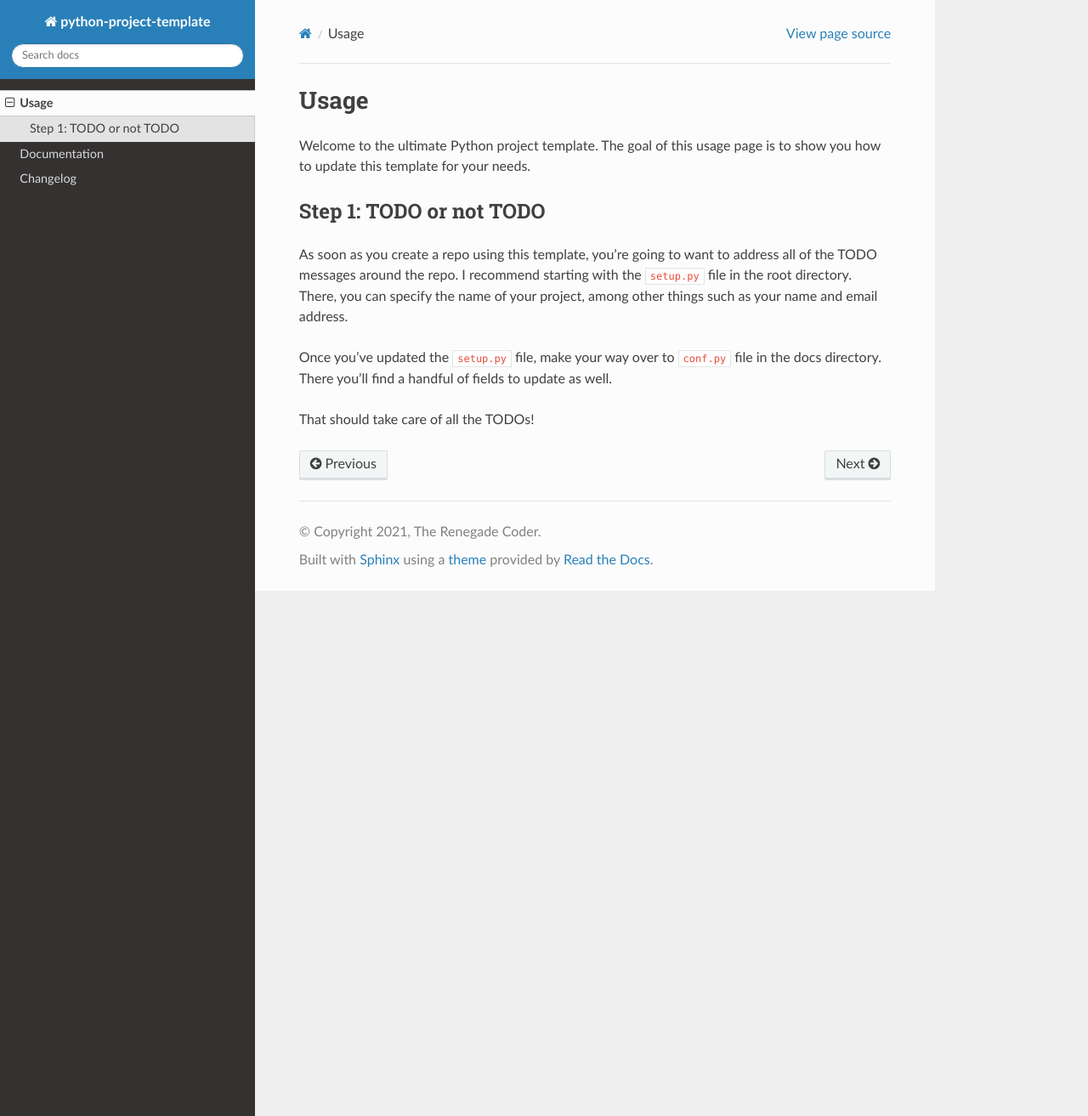
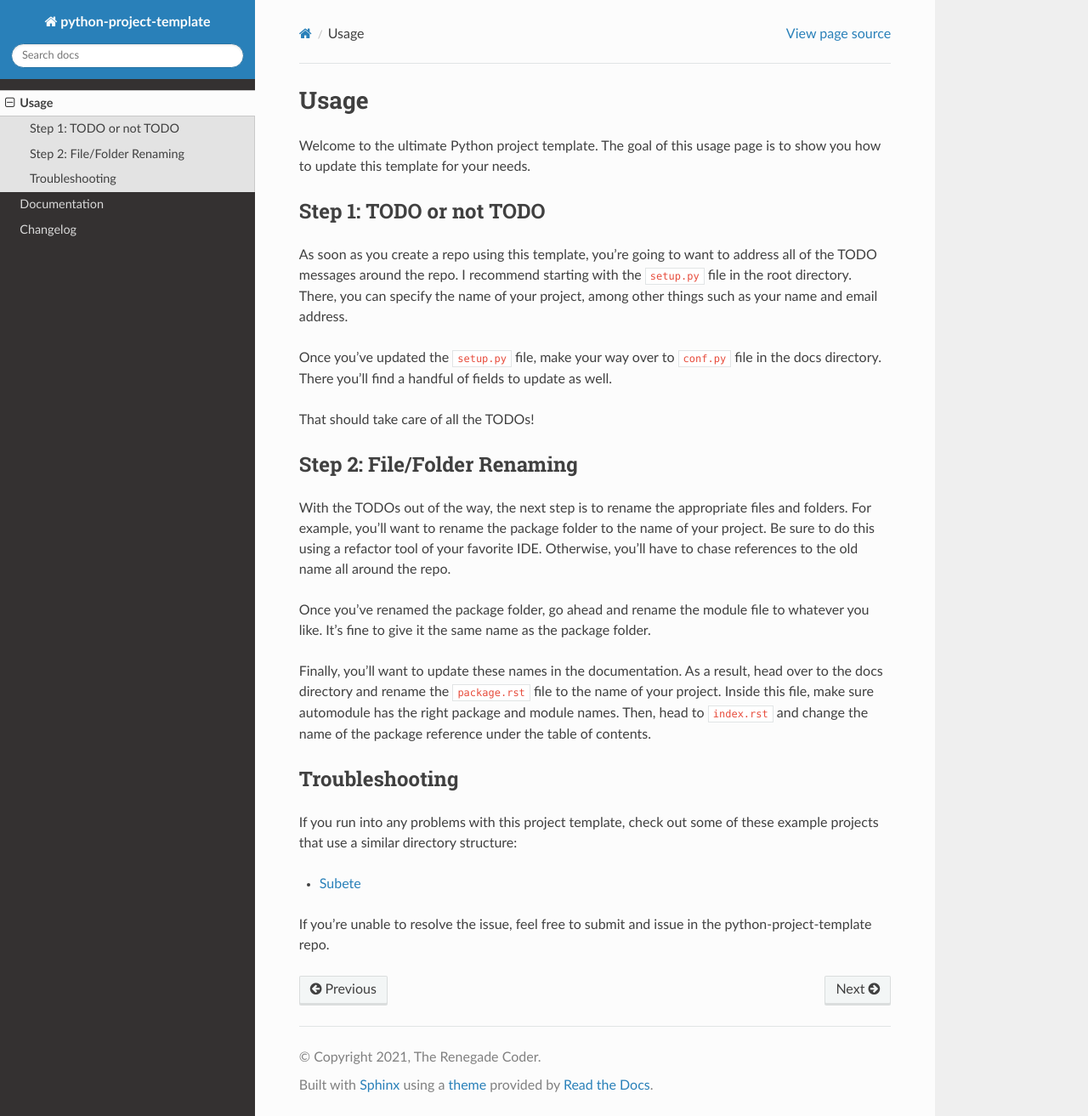
Before and after one commit to TheRenegadeCoder/ultimate-python-project-template, a Sphinx documentation site: the page built from docs/usage.rst, in a window 1280 px wide and 1313 px high. Shown: the whole window at 85% size. Built offline with Sphinx 7.4.7 and the Read the Docs theme 2.0.0, drawn with Linux system fonts in a browser that asks for light colours.

Commit message:
Slowly working through usage instructions

```diff
--- a/docs/package.rst
+++ b/docs/package.rst
@@ -11,6 +11,8 @@
 file. If you put any code in that file, it will show up
 here.
 
+.. TODO: rename package to name of project
+
 .. automodule:: package
    :members:
 
@@ -21,6 +23,8 @@
 Python file. Specifically, all of the code below is
 documented from the ``module.py`` file.
 
+.. TODO: rename package.module to name of project.module
+
 .. automodule:: package.module
    :members:
    :undoc-members:
--- a/docs/usage.rst
+++ b/docs/usage.rst
@@ -20,3 +20,38 @@ way over to ``conf.py`` file in the docs directory.
 There you'll find a handful of fields to update as well.
 
 That should take care of all the TODOs!
+
+Step 2: File/Folder Renaming
+----------------------------
+
+With the TODOs out of the way, the next step is to
+rename the appropriate files and folders. For example,
+you'll want to rename the package folder to the name
+of your project. Be sure to do this using a refactor
+tool of your favorite IDE. Otherwise, you'll have to
+chase references to the old name all around the repo.
+
+Once you've renamed the package folder, go ahead and
+rename the module file to whatever you like. It's
+fine to give it the same name as the package folder.
+
+Finally, you'll want to update these names in the
+documentation. As a result, head over to the docs
+directory and rename the ``package.rst`` file to
+the name of your project. Inside this file, make
+sure automodule has the right package and module
+names. Then, head to ``index.rst`` and change
+the name of the package reference under the table
+of contents.
+
+Troubleshooting
+---------------
+
+If you run into any problems with this project template,
+check out some of these example projects that use a
+similar directory structure:
+
+* `Subete <https://github.com/TheRenegadeCoder/subete>`_
+
+If you're unable to resolve the issue, feel free to submit
+and issue in the python-project-template repo.
```
